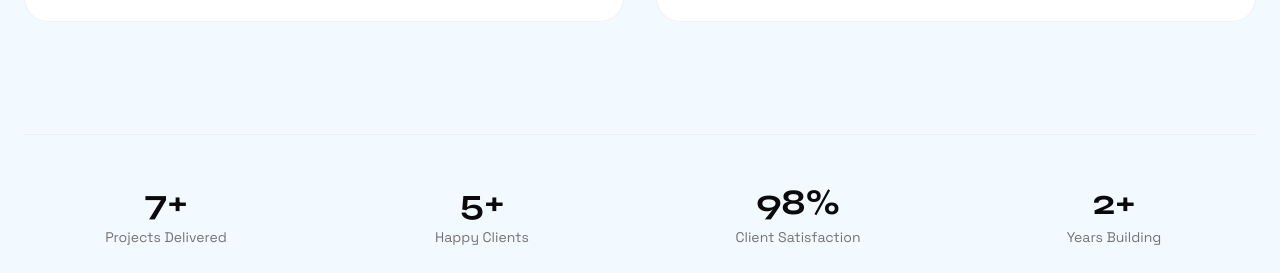
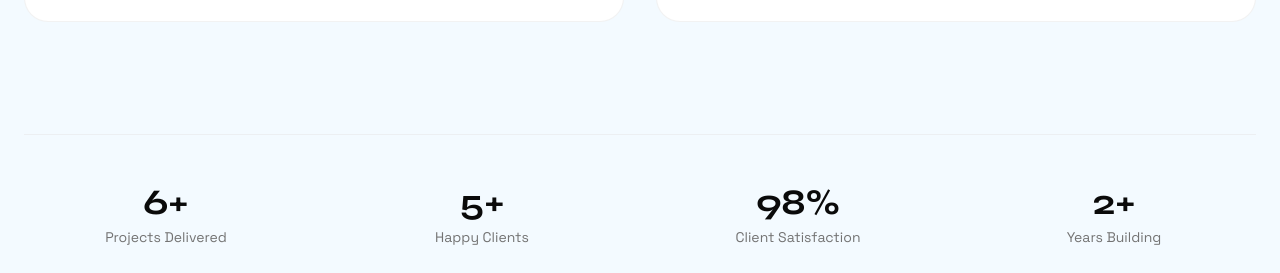
Before and after one commit to ryncstudio/RYNC-Studio, a React (Vite) app: page /work in a window 1280 px wide. Shown: the part 2413-2686 px from the top of the page. Built offline with nearby package versions, Linux system fonts and the light colour scheme.

Commit message:
Update project count across site for consistency

```diff
--- a/src/components/Hero.tsx
+++ b/src/components/Hero.tsx
@@ -87,7 +87,7 @@ export function Hero() {
         <div className="container px-6 max-w-[1400px]">
           <div className="grid grid-cols-2 md:flex md:flex-row justify-between items-center py-6 md:py-8 gap-y-6 gap-x-4 md:gap-0">
             {[
-              { value: "5+", label: "Projects Shipped" },
+              { value: "6+", label: "Projects Shipped" },
               { value: "5+", label: "Happy Clients" },
               { value: "98%", label: "Client Satisfaction" },
               { value: "2+", label: "Years Building" },
--- a/src/pages/WorkPage.tsx
+++ b/src/pages/WorkPage.tsx
@@ -158,7 +158,7 @@ export default function WorkPage() {
             <div className="grid grid-cols-2 md:grid-cols-4 gap-8 text-center">
               <div>
                 <p className="font-display font-bold text-3xl md:text-4xl text-foreground mb-1">
-                  7+
+                  6+
                 </p>
                 <p className="text-sm text-muted-foreground">
                   Projects Delivered
```
